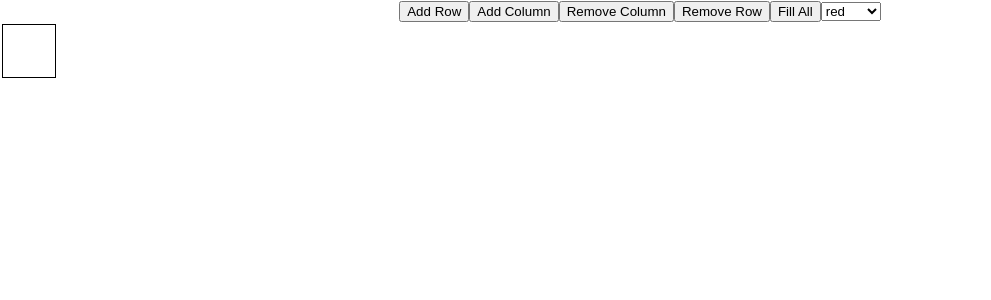
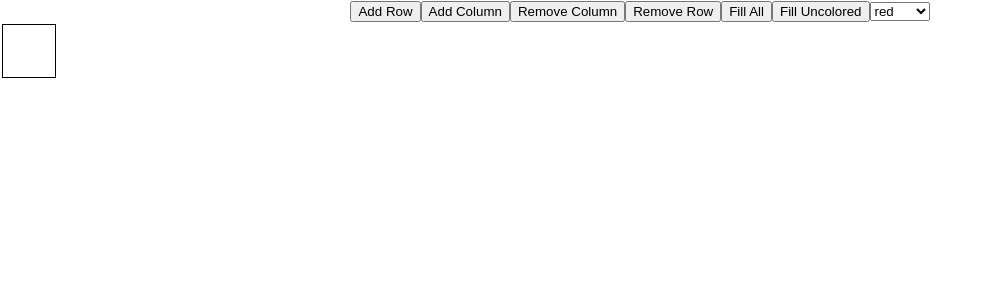
Before and after one commit to Valentine-S/React-GridMaker, a React (Create React App) app in the folder react-grid/: page / in a window 1280 px wide. Shown: the top 300 px of the page, without its empty margins (0-991 px from the left). Built offline with nearby package versions, Linux system fonts and the light colour scheme.

Commit message:
feat: fillUncolored function completed

```diff
--- a/react-grid/src/components/Table.js
+++ b/react-grid/src/components/Table.js
@@ -51,6 +51,19 @@ class Table extends Component {
       }
     });
   }
+  fillUncolored= () => {
+    NodeList.prototype.forEach = Array.prototype.forEach
+    const table = ReactDOM.findDOMNode(this.tableRef.current).childNodes;
+
+    table.forEach(row => {
+      for(let i = 0; i < this.state.numCols; i++) {
+        let color = row.childNodes[i].style.backgroundColor
+        if(color === "") {
+          row.childNodes[i].style.backgroundColor = this.state.selectedColor;
+        }
+      }
+    });
+  }
   handleColorChange = (event) => {
     this.setState({selectedColor: event.target.value});
   }
@@ -73,6 +86,7 @@ class Table extends Component {
         <button onClick={this.removeColumn}>Remove Column</button>
         <button onClick={this.removeRow}>Remove Row</button>
         <button onClick={this.fillAll}>Fill All</button>
+        <button onClick={this.fillUncolored}> Fill Uncolored </button>
         <select onChange={this.handleColorChange}>
           <option value="red">red</option>
           <option value="blue">blue</option>
```
